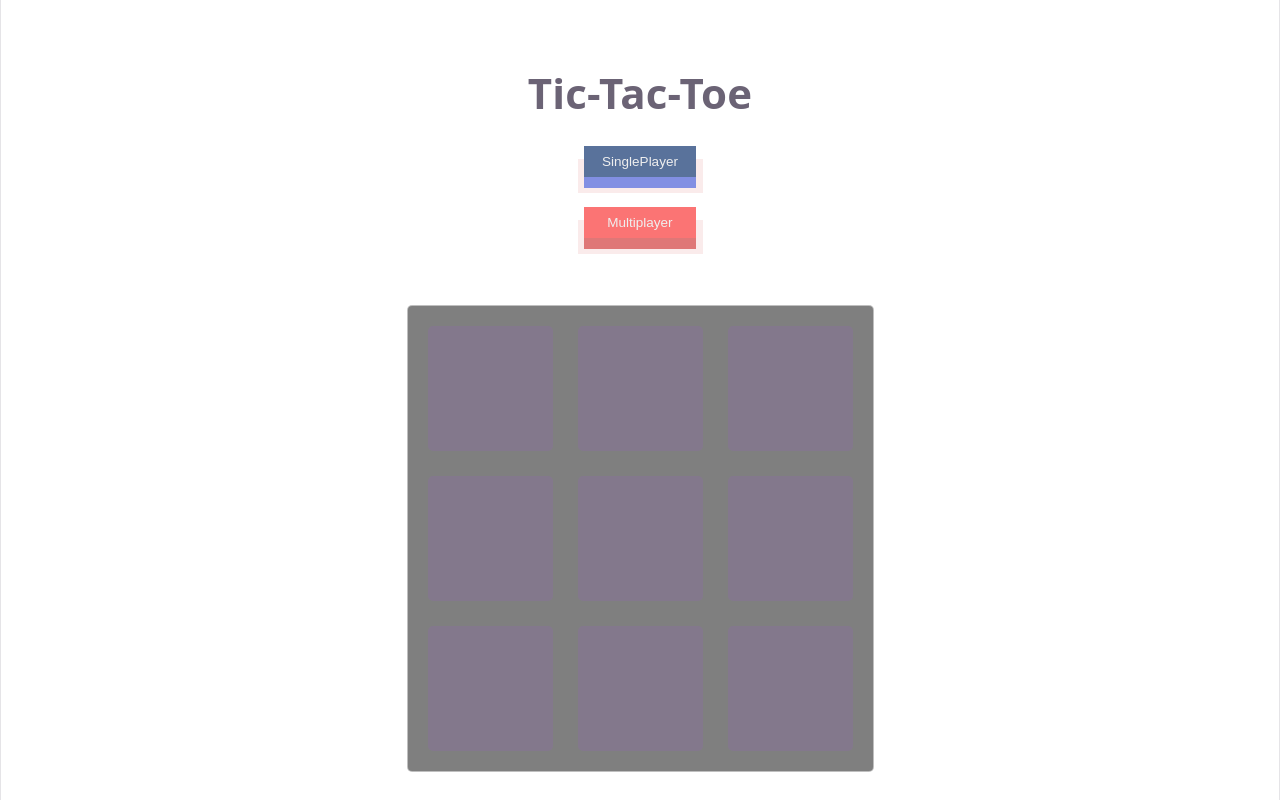
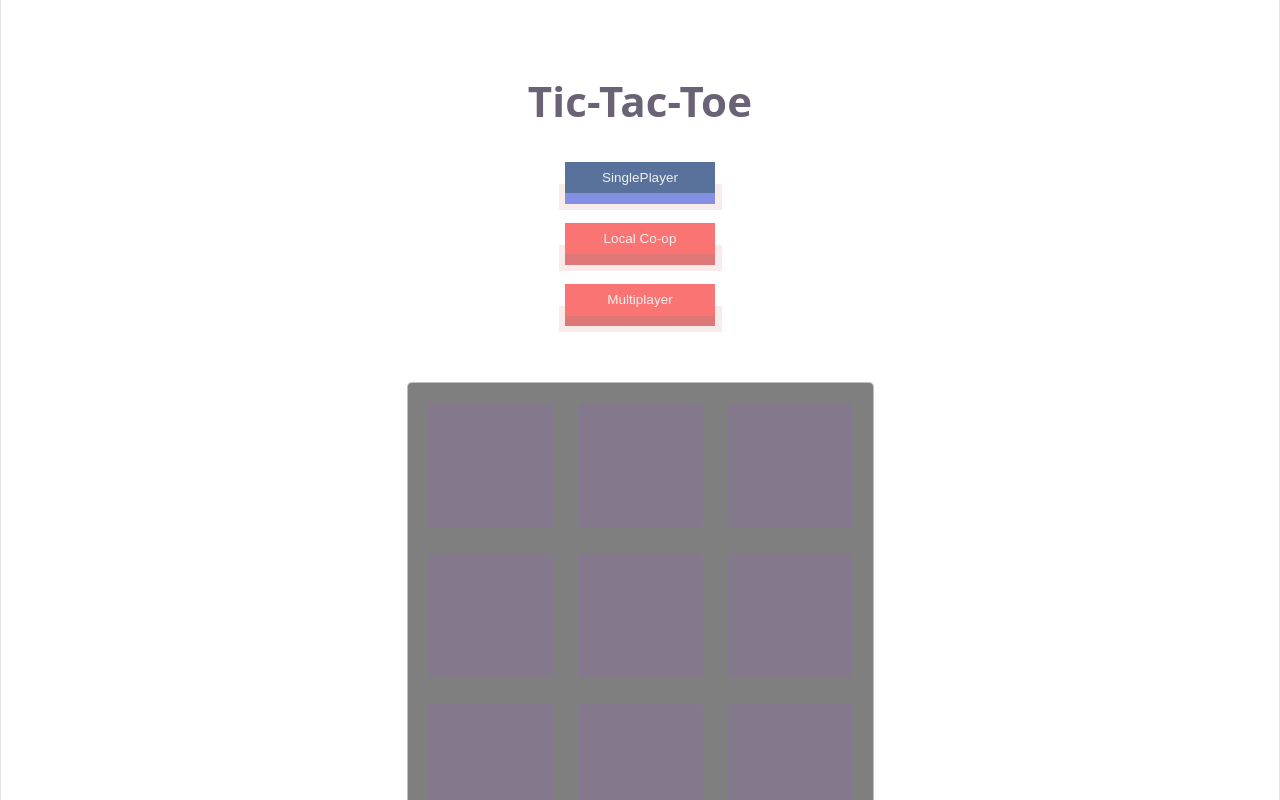
Before and after one commit to swagat-npc/tic-tac-toe, a React app: page / in a window 1280 px wide. Shown: the top 800 px of the page. Built offline with nearby package versions, Linux system fonts and the light colour scheme; the HTML template or start-up script is replaced by a standard one.

Commit message:
feat: add entry logic for online co op

```diff
--- a/src/components/ActionBtn.css
+++ b/src/components/ActionBtn.css
@@ -1,7 +1,7 @@
 :root {
   --btn-width: 8rem;
   --btn-height: 2.5rem;
-  --btn-height-variant: 1.65rem;
+  --btn-height-variant: 1.2rem;
   --btn-bg: hsl(0, 94%, 72%);
   --btn-bottom-bg: hsl(0, 62%, 67%);
   --btn-shadow-bg: hsla(0, 62%, 67%, 0.15);
@@ -14,14 +14,14 @@
 
 .action-btn-container {
   position: relative;
-  max-width: 200px;
+  max-width: 500px;
 
   .action-btn {
     width: 100%;
     border: none;
     color: var(--text-cl);
     background-color: var(--btn-bg);
-    padding: 0.75rem 1.5rem;
+    padding: 0.85rem 1.5rem;
     position: relative;
     border-radius: 15px;
     font-size: 1rem;
@@ -38,7 +38,7 @@
     background-color: var(--btn-bottom-bg);
     border-radius: var(--border-radius);
     position: absolute;
-    top: 12px;
+    top: 20px;
     z-index: -1;
   }
 
@@ -49,7 +49,7 @@
     background-color: var(--btn-shadow-bg);
     border-radius: var(--border-radius);
     position: absolute;
-    top: 15px;
+    top: 24px;
     left: -4px;
     z-index: -2;
   }
--- a/src/components/MainHeader.css
+++ b/src/components/MainHeader.css
@@ -7,7 +7,16 @@
     .title {
         font-weight: 800;
         font-size: 42px;
-        margin-bottom: 20px;
+        line-height: 42px;
+        margin-bottom: 10px;
+        position: relative;
+    }
+
+    .subtitle {
+        font-size: 14px;
+        color: chartreuse;
+        position: absolute;
+        bottom: -12px;
     }
 
     .turn-container {
@@ -27,6 +36,7 @@
         display: flex;
         flex-direction: column;
         gap: 30px;
+        min-width: 150px;
     }
 
     .outcome {
--- a/src/components/MainHeader.tsx
+++ b/src/components/MainHeader.tsx
@@ -7,14 +7,16 @@ import PlayerTurn from "./PlayerTurn";
 const MainHeader = ({
   currentTurn,
   gameState,
-  mode: isSinglePlayer,
-  modeAction,
+  isBotPlaying,
+  isCoOpEnabled,
+  changeIfBotIsPlaying,
+  changeIfCoOpEnabled,
 }: MainHeaderProps) => {
   return (
     <div
-      className={`main-header-container${isSinglePlayer ? " singleplayer" : " multiplayer"}`}
+      className={`main-header-container${isBotPlaying ? " singleplayer" : " multiplayer"}`}
     >
-      <div className="title">Tic-Tac-Toe</div>
+      <div className="title">Tic-Tac-Toe{isCoOpEnabled && (<span className="subtitle">online</span>)}</div>
       <div className="turn-container">
         <PlayerTurn
           label="Player 1"
@@ -26,16 +28,23 @@ const MainHeader = ({
           <div className="mode-btn">
             <ActionBtn
               label="SinglePlayer"
-              action={modeAction}
-              disabled={isSinglePlayer}
+              action={() => changeIfBotIsPlaying(true)}
+              disabled={isBotPlaying || isCoOpEnabled}
               variant={true}
             />
           </div>
           <div className="mode-btn">
             <ActionBtn
-              label="Multiplayer"
-              action={modeAction}
-              disabled={!isSinglePlayer}
+              label="Local Co-op"
+              action={() => changeIfBotIsPlaying(false)}
+              disabled={!isBotPlaying || isCoOpEnabled}
+              variant={true}
+            />
+          </div>
+          <div className="mode-btn">
+            <ActionBtn
+              label={isCoOpEnabled ? "Leave Game" : "Multiplayer"}
+              action={() => changeIfCoOpEnabled(!isCoOpEnabled)}
               variant={true}
             />
           </div>
@@ -51,7 +60,7 @@ const MainHeader = ({
         className={`outcome ${gameState !== GameState.Ongoing ? "ended" : ""}`}
       >
         <span>
-          {!isSinglePlayer && gameState !== GameState.Tie
+          {!isBotPlaying && gameState !== GameState.Tie
             ? `Player ${gameState === GameState.Win ? "1" : "2"} Wins`
             : gameState}
         </span>
--- a/src/components/PlayerTurn.css
+++ b/src/components/PlayerTurn.css
@@ -7,6 +7,7 @@
   align-items: end;
   font-size: 12px;
   border: 4px solid black;
+  height: 100%;
 
   &.left {
     text-align: left;
--- a/src/pages/Game.css
+++ b/src/pages/Game.css
@@ -4,6 +4,10 @@
   flex-direction: column;
   box-sizing: border-box;
   padding: 80px 100px;
+
+  @media (max-width: 755px) {
+    padding: 40px 80px;
+  }
 }
 
 
--- a/src/pages/Game.tsx
+++ b/src/pages/Game.tsx
@@ -22,7 +22,8 @@ const Game = () => {
   const [cells, setCells] = useState<CellState[]>([]);
   const [gameState, setGameState] = useState<GameState>(GameState.Ongoing);
   const [winCombo, setWinCombo] = useState<number[]>([]);
-  const [singlePlayer, setSinglePlayer] = useState<boolean>(true);
+  const [isBotPlaying, setBotIsPlaying] = useState<boolean>(true);
+  const [isCoOpEnabled, setCoOpIsEnabled] = useState<boolean>(false);
 
   useEffect(() => {
     resetGame();
@@ -75,7 +76,7 @@ const Game = () => {
     if (!processTurn(updatedCells, turn)) return;
     const nextTurn = turn + 1;
 
-    if (currentTurn(nextTurn) === CellState.O && singlePlayer) {
+    if (currentTurn(nextTurn) === CellState.O && isBotPlaying) {
       handleAI(nextTurn, updatedCells);
     }
   };
@@ -159,8 +160,14 @@ const Game = () => {
     return givenTurn % 2 === 0 ? CellState.X : CellState.O;
   };
 
-  const modeChange = () => {
-    setSinglePlayer(!singlePlayer);
+  const changeIfBotIsPlaying = (playing: boolean) => {
+    setBotIsPlaying(playing);
+    resetGame();
+  }
+
+  const changeIfCoOpEnabled = (enable: boolean) => {
+    setCoOpIsEnabled(enable);
+    if (enable) setBotIsPlaying(false);
     resetGame();
   }
 
@@ -170,8 +177,10 @@ const Game = () => {
         <MainHeader
           currentTurn={currentTurn(turn)}
           gameState={gameState}
-          mode={singlePlayer}
-          modeAction={modeChange}
+          isBotPlaying={isBotPlaying}
+          isCoOpEnabled={isCoOpEnabled}
+          changeIfBotIsPlaying={changeIfBotIsPlaying}
+          changeIfCoOpEnabled={changeIfCoOpEnabled}
         ></MainHeader>
       </section>
       <section id="grid">
--- a/src/types/Prop.ts
+++ b/src/types/Prop.ts
@@ -3,8 +3,10 @@ import type { CellState, GameState } from "./State";
 export type MainHeaderProps = {
   currentTurn: CellState;
   gameState: GameState;
-  mode: boolean;
-  modeAction: () => void;
+  isBotPlaying: boolean;
+  isCoOpEnabled: boolean;
+  changeIfBotIsPlaying: (playing: boolean) => void;
+  changeIfCoOpEnabled: (enable: boolean) => void;
 };
 
 export type PlayerTurnProps = {
```
